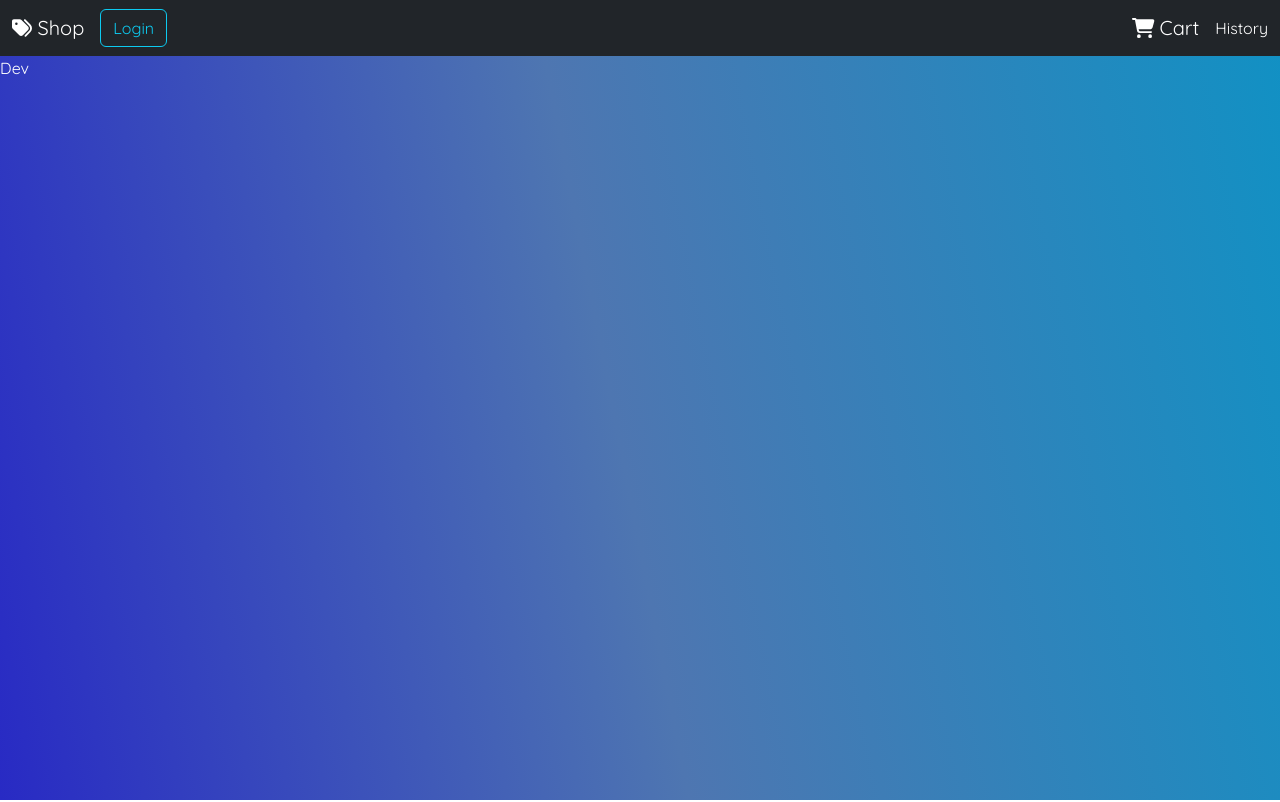
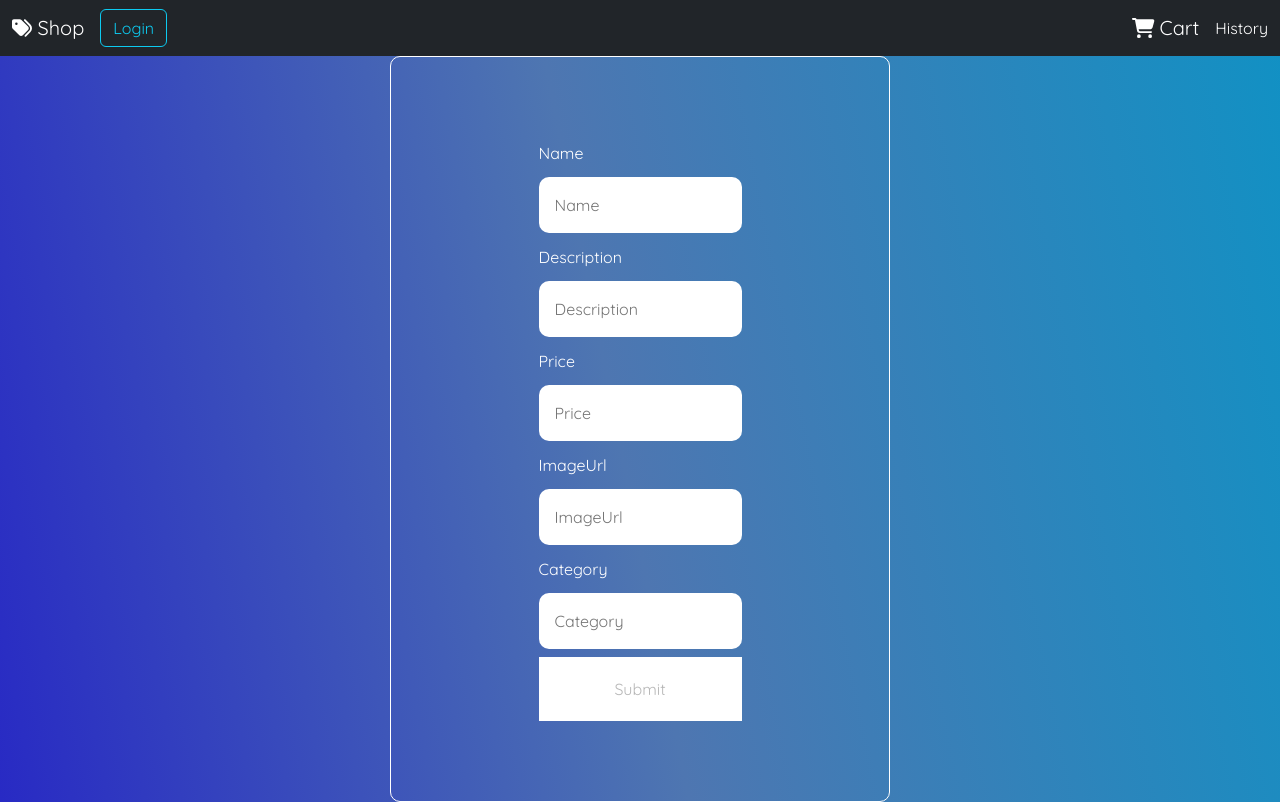
Before and after one commit to PrerakPatelCS/EcommercePlatform, a React (Create React App) app in the folder EcommerceWebSite/ecommerce-v1/: page /#/dev in a window 1280 px wide. Built offline with nearby package versions, Linux system fonts and the light colour scheme; no server answers.

Commit message:
Added Dev tool

```diff
--- a/EcommerceWebSite/ecommerce-v1/src/App.js
+++ b/EcommerceWebSite/ecommerce-v1/src/App.js
@@ -27,6 +27,10 @@ function App() {
     getApparel();
   }, [])
 
+  document.title = "Ecommerce Platform";
+
+
+
   return (
     <div className="App">
       <Header></Header>
--- a/EcommerceWebSite/ecommerce-v1/src/components/dev/Dev.js
+++ b/EcommerceWebSite/ecommerce-v1/src/components/dev/Dev.js
@@ -1,8 +1,70 @@
-import React from 'react'
+import React, { useState } from 'react';
 
-const Dev = () => {
+function Dev () {
+  const [isReady, setIsReady] = useState(false);
+
+  const [formData, setFormData] = useState({
+    name: '',
+    description: '',
+    price: '',
+    imageUrl: '',
+    category: ''
+  });
+
+  function handleInputChange(event) {
+    // check if all required fields have a value
+    setFormData({
+      ...formData,
+      [event.target.name]: event.target.value
+    });
+    const name = document.getElementById('name').value;
+    const description = document.getElementById('description').value;
+    const price = document.getElementById('price').value;
+    const imageUrl = document.getElementById('imageUrl').value;
+    const category = document.getElementById('category').value;
+    if (name && description && price && imageUrl && category) {
+      setIsReady(true);
+    } else {
+      setIsReady(false);
+    }
+
+  }
+
+  function handleSubmit(event) {
+    event.preventDefault();
+    const jsonFormData = JSON.stringify(formData);
+    console.log(jsonFormData);
+    console.log(formData);
+    setFormData({
+      name: '',
+      description: '',
+      price: '',
+      imageUrl: '',
+      category: ''
+    });
+    setIsReady(false);
+    // handle form submission
+  }
+
+
   return (
-    <div>Dev</div>
+    <div className='add-apparel-form'>
+      <div className='container'>
+        <form className='login-form' onSubmit={handleSubmit}>
+          <label form="name">Name</label>
+          <input type='text' placeholder="Name" id='name' name='name' value={formData.name} onChange={handleInputChange} />
+          <label form="description">Description</label>
+          <input type='text' placeholder="Description" id='description' name='description' value={formData.description} onChange={handleInputChange} />
+          <label form="price">Price</label>
+          <input type='number' placeholder="Price" step='0.01' min='0' id='price' name='price' value={formData.price} onChange={handleInputChange} />
+          <label form="imageUrl">ImageUrl</label>
+          <input type='text' placeholder="ImageUrl" id='imageUrl' name='imageUrl' value={formData.imageUrl} onChange={handleInputChange} />
+          <label form="category">Category</label>
+          <input type='text' placeholder="Category" id='category' name='category' value={formData.category} onChange={handleInputChange} />
+          <button type='submit' disabled={!isReady}>Submit</button>
+        </form>
+      </div>
+    </div>
   )
 }
 
```
Also changed, not shown: EcommerceWebSite/ecommerce-v1/src/index.js (+7 -0 lines).
